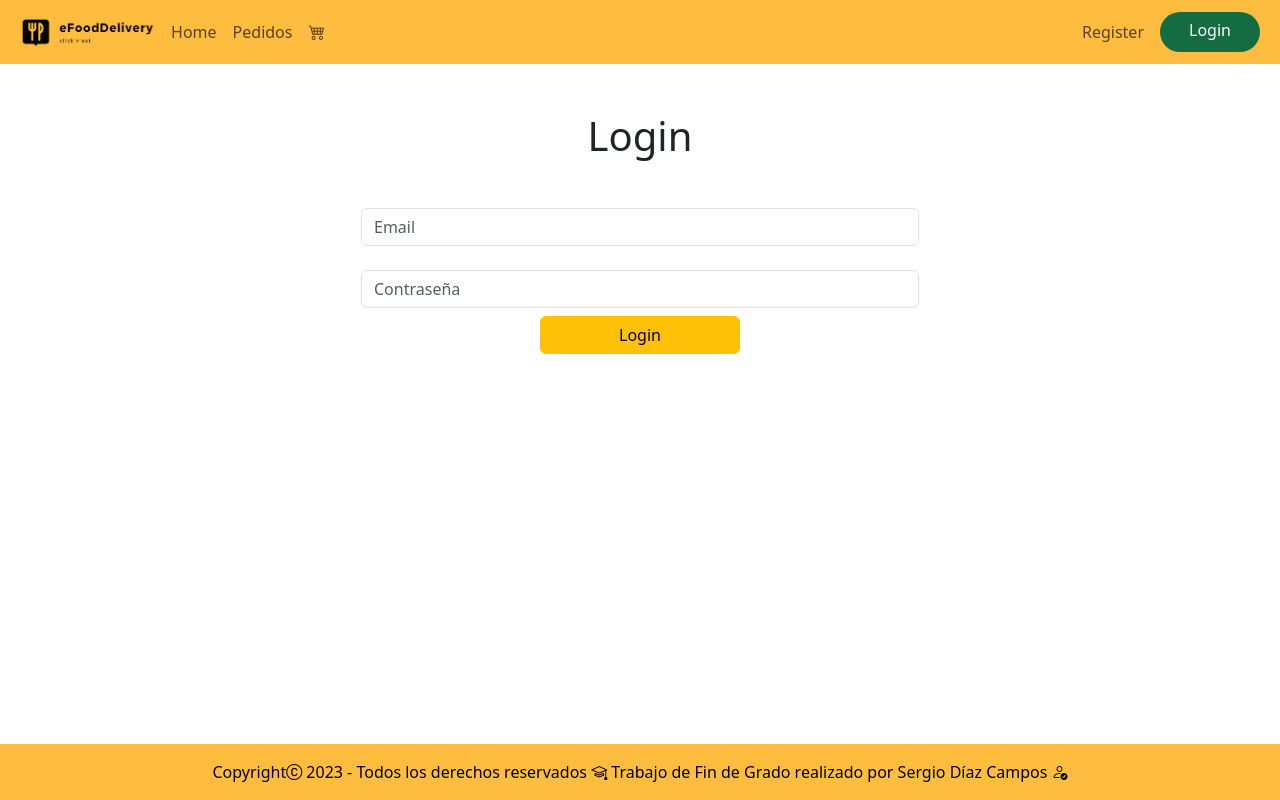
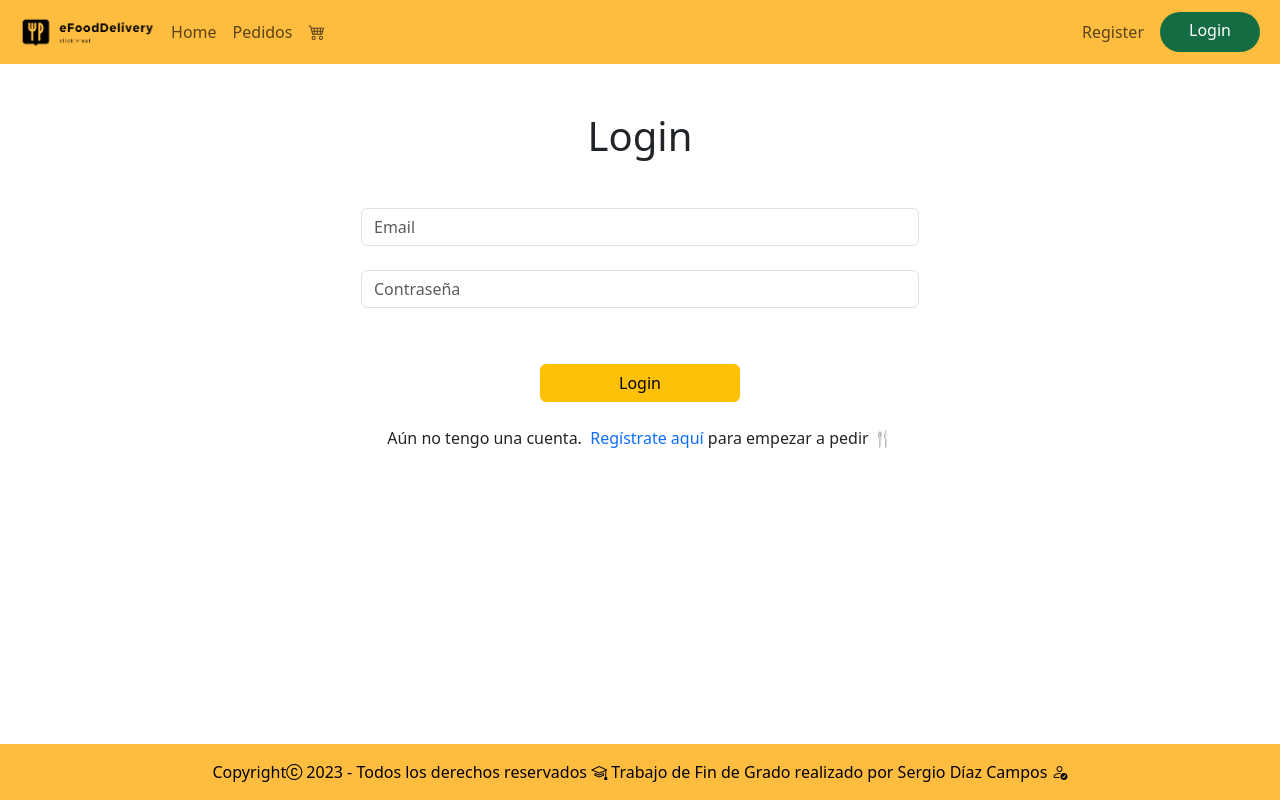
Before and after one commit to Royal6969/eFoodDelivery-Website, a React (Create React App) app: page /Login in a window 1280 px wide. Built offline with nearby package versions, Linux system fonts and the light colour scheme.

Commit message:
linking login with register

```diff
--- a/src/pages/Login.tsx
+++ b/src/pages/Login.tsx
@@ -122,12 +122,25 @@ function Login() {
           <button
             type='submit'
             style={{ width: '200px' }}
-            className='btn btn-warning'
+            className='btn btn-warning mt-5'
           >
             Login
           </button>
         </div>
       </form>
+
+      <div className='col-sm-6 offset-sm-3 col-xs-12 mt-4'>
+        Aún no tengo una cuenta.&nbsp;&nbsp;
+        <a
+          style={{textDecoration: 'none'}}
+          className='btn-primary'
+          role='button'
+          onClick={() => navigate('/Register')}
+        >
+          Regístrate aquí
+        </a>
+        &nbsp;para empezar a pedir 🍴
+      </div>
     </div>
   )
 }
--- a/src/pages/Register.tsx
+++ b/src/pages/Register.tsx
@@ -16,7 +16,7 @@ function Register() {
   const [registerInput, setRegisterInput] = useState({
     userName: '',
     password: '',
-    role: '',
+    role: 'customer',
     name: ''
   });
 
@@ -69,7 +69,7 @@ function Register() {
             <input
               type='email'
               className='form-control'
-              placeholder='Enter Username'
+              placeholder='Email'
               required
               name='userName'
               value={registerInput.userName}
@@ -81,7 +81,7 @@ function Register() {
             <input
               type='text'
               className='form-control'
-              placeholder='Enter Name'
+              placeholder='Nombre'
               required
               name='name'
               value={registerInput.name}
@@ -93,7 +93,7 @@ function Register() {
             <input
               type='password'
               className='form-control'
-              placeholder='Enter Password'
+              placeholder='Contraseña'
               required
               name='password'
               value={registerInput.password}
@@ -101,6 +101,7 @@ function Register() {
             />
           </div>
 
+          {/*
           <div className='col-sm-6 offset-sm-3 col-xs-12 mt-4'>
             <select
               className='form-control form-select'
@@ -114,6 +115,7 @@ function Register() {
               <option value={`${StaticDetails_Roles.ADMIN}`}>Admin</option>
             </select>
           </div>
+          */}
         </div>
 
         <div className='mt-5'>
@@ -126,6 +128,19 @@ function Register() {
           </button>
         </div>
       </form>
+
+      <div className='col-sm-6 offset-sm-3 col-xs-12 mt-4'>
+        ¿Ya tienes una cuenta?&nbsp;&nbsp;
+        <a
+          style={{textDecoration: 'none'}}
+          className='btn-primary'
+          role='button'
+          onClick={() => navigate('/Login')}
+        >
+          Inicia sesión
+        </a>
+        &nbsp;para empezar a pedir 🍴
+      </div>
     </div>
   )
 }
```
